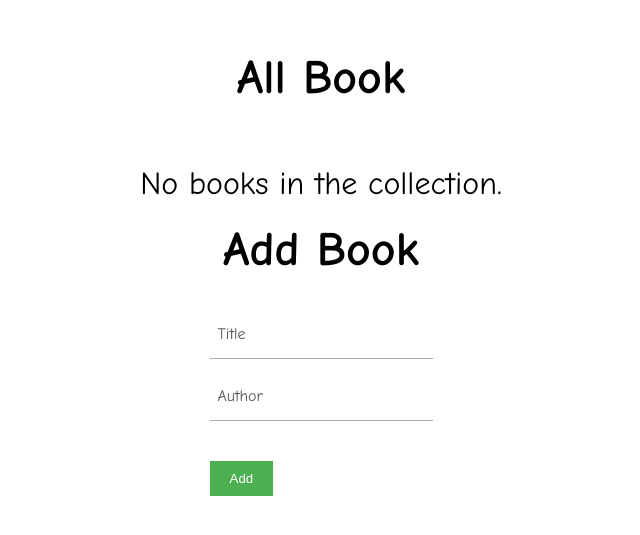
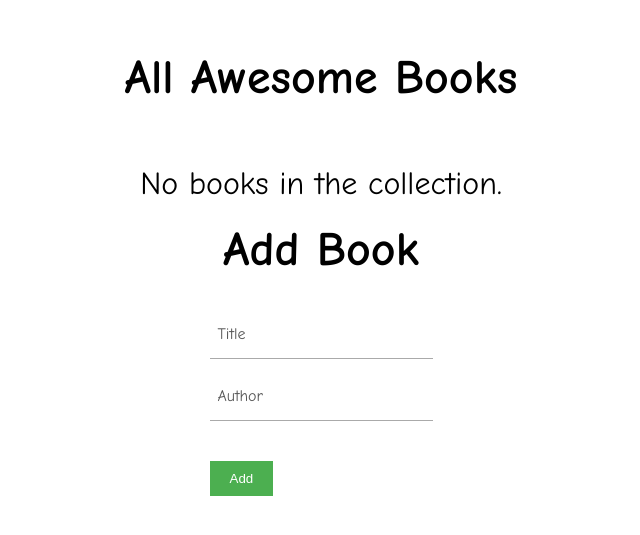
Before and after one commit to kit0-0/awesomebook, a plain HTML site: page index.html in a window 1280 px wide. Shown: the part 137-672 px from the top of the page, without its empty margins (319-959 px from the left). Drawn offline with Linux system fonts and the light colour scheme.

Commit message:
Update h2 above the books id section

```diff
--- a/index.html
+++ b/index.html
@@ -14,7 +14,7 @@
     <title>Awesomebooks</title>
 </head>
 <body>
-  <h2>All Book</h2>
+  <h2>All Awesome Books</h2>
   <section id="books" class="content">
     <div id="bookContainer" class="book-container"></div>
   </section>
```
